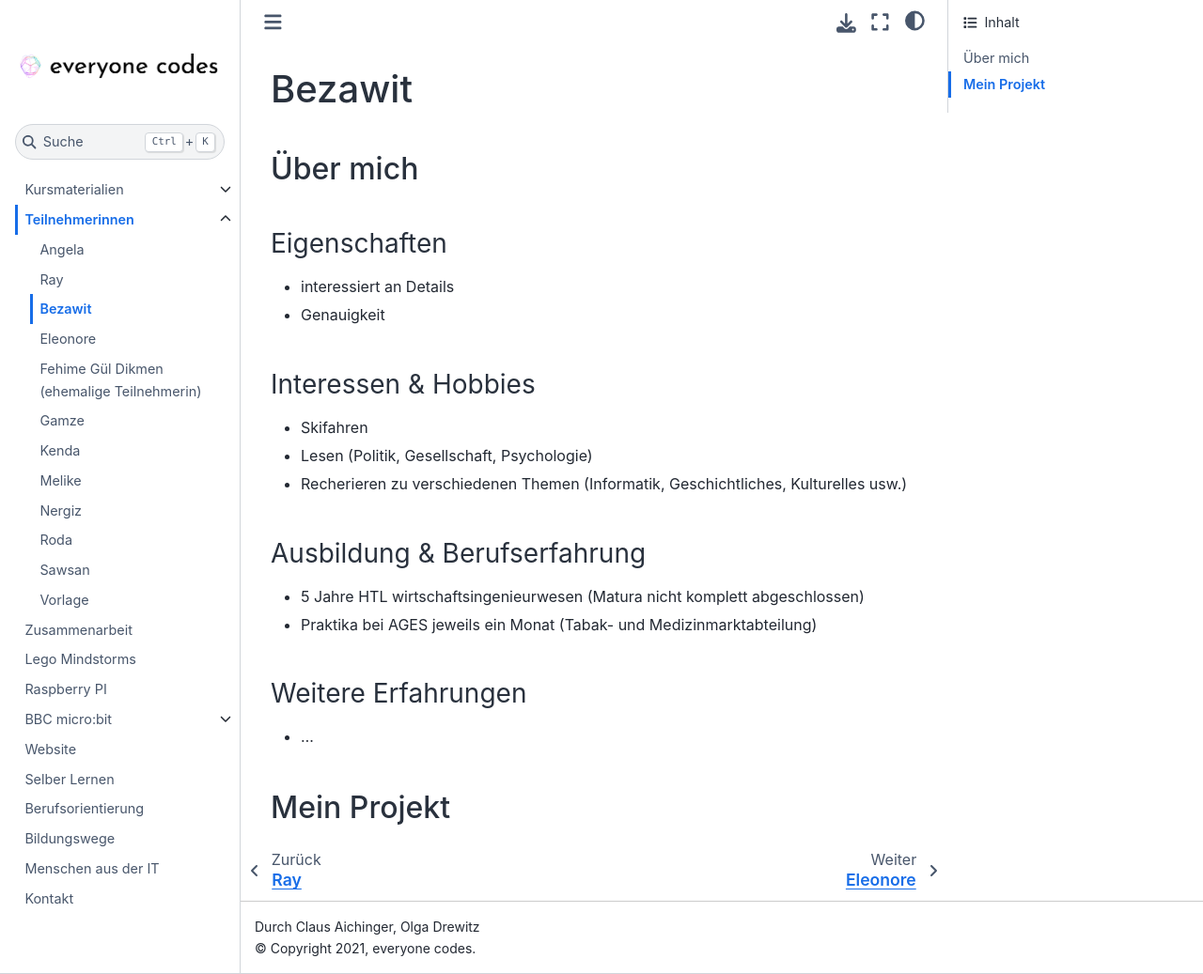
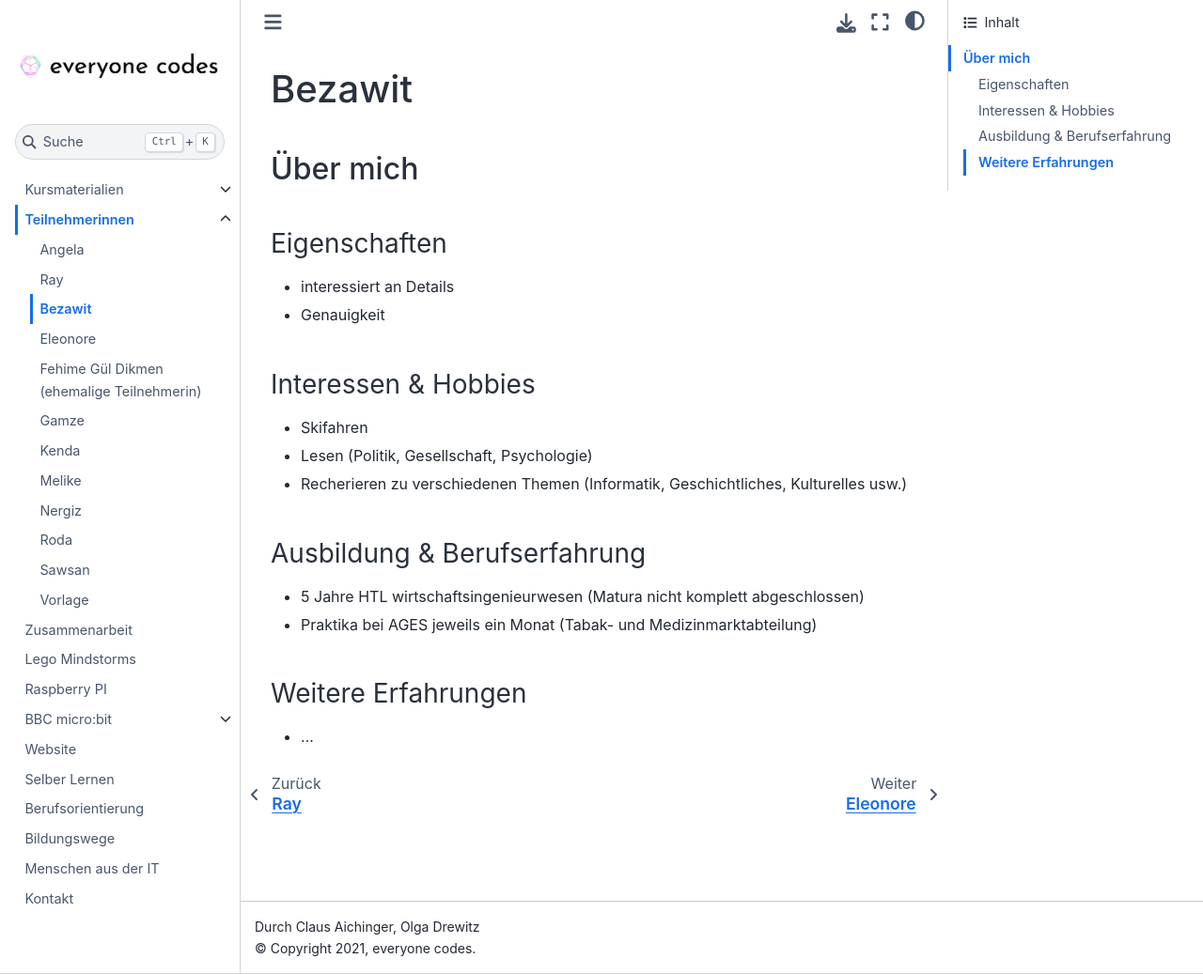
Before and after one commit to ec-mentors/IT-ist-das-was-fuer-mich-i03, a Sphinx documentation site: the page built from source/participants/bezawit.md, in a window 1280 px wide and 1037 px high. Shown: the whole window at 94% size. Built offline with Sphinx 7.4.7 and the Sphinx Book theme 1.1.4, drawn with Linux system fonts in a browser that asks for light colours.

Commit message:
Update bezawit.md

```diff
--- a/source/participants/bezawit.md
+++ b/source/participants/bezawit.md
@@ -17,4 +17,3 @@
 
 ### Weitere Erfahrungen
 - ...
-## Mein Projekt
```
